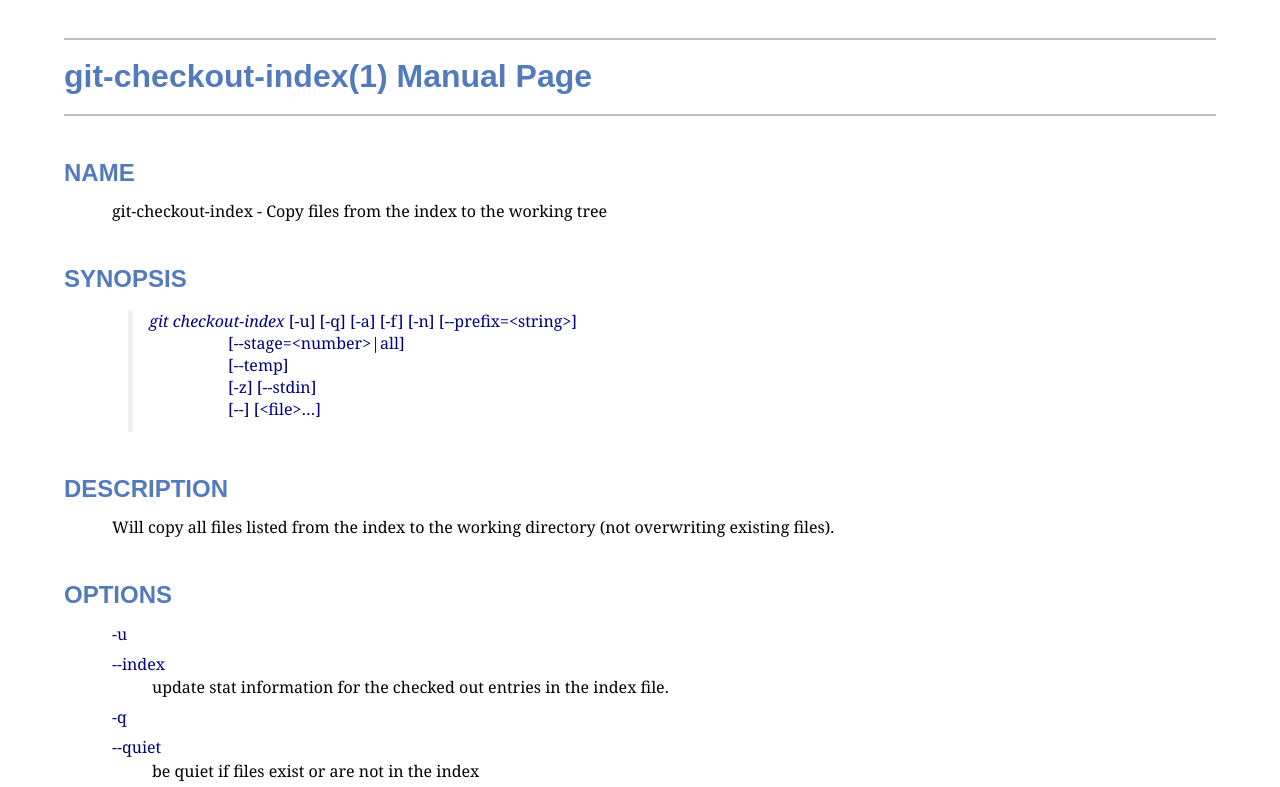
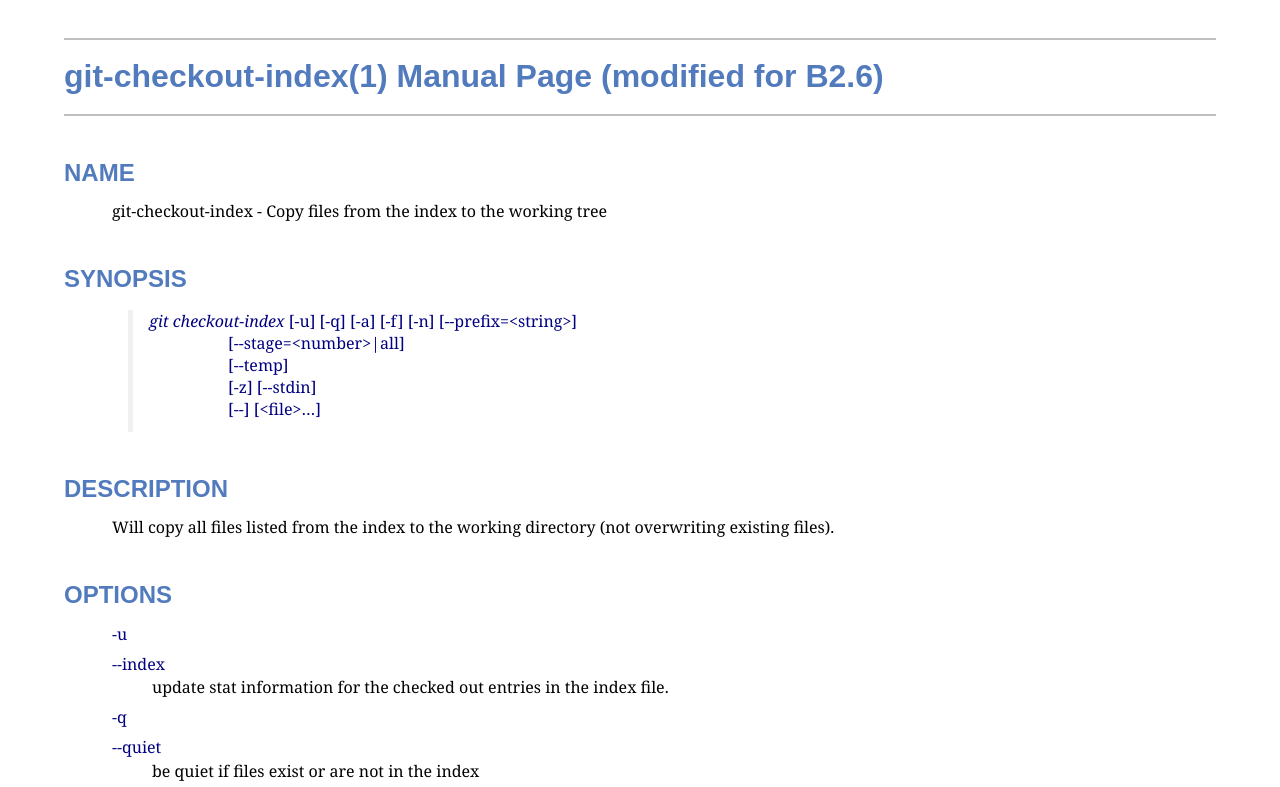
Before and after one commit to Arrcticc/sf_site, a plain HTML site: page index.html in a window 1280 px wide. Shown: the top 787 px of the page. Drawn offline with Linux system fonts and the light colour scheme.

Commit message:
modifed index.html

```diff
--- a/index.html
+++ b/index.html
@@ -735,7 +735,7 @@ asciidoc.install();
 <body class="manpage">
 <div id="header">
 <h1>
-git-checkout-index(1) Manual Page
+git-checkout-index(1) Manual Page (modified for B2.6)
 </h1>
 <h2>NAME</h2>
 <div class="sectionbody">
```
